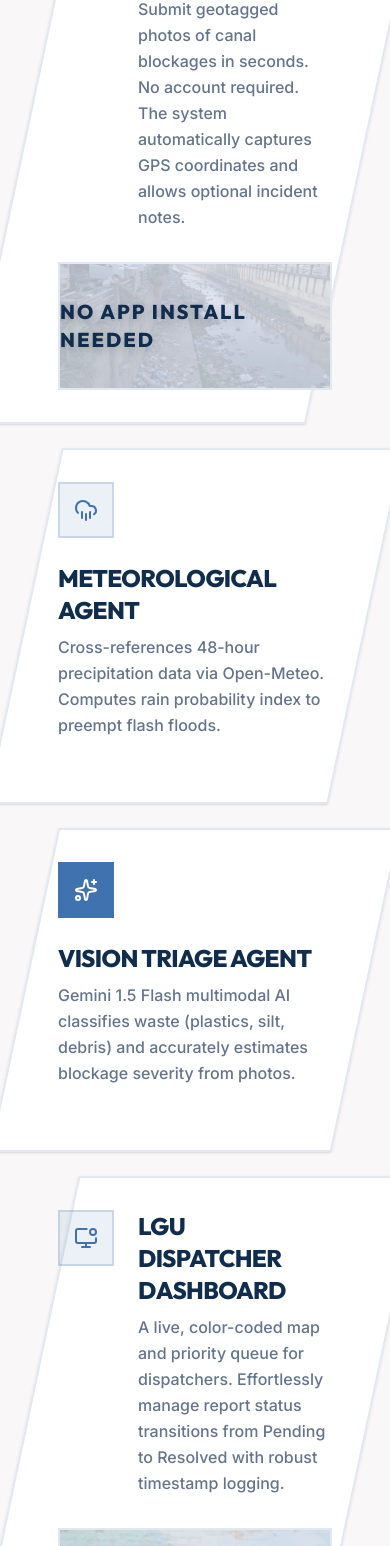
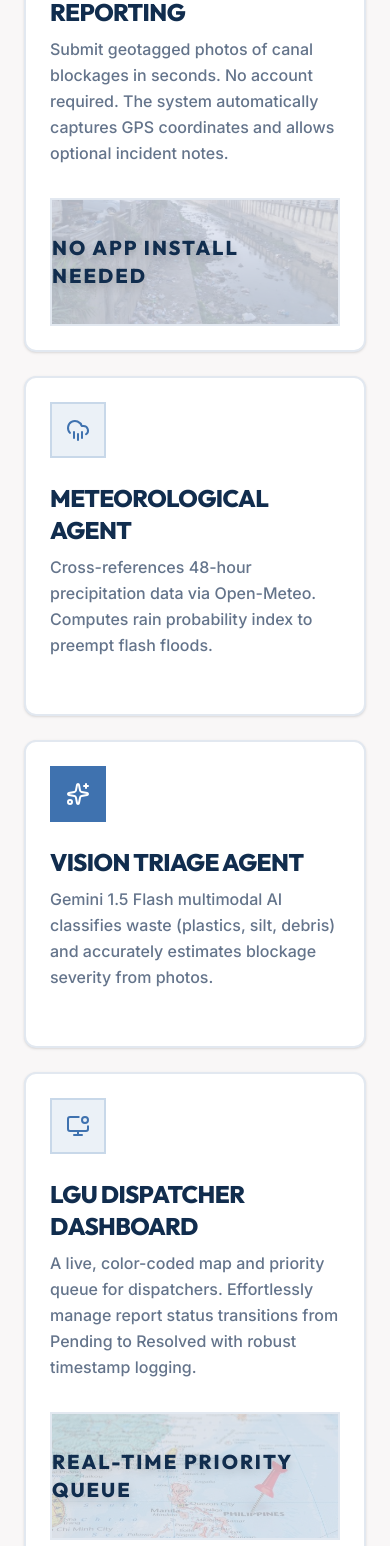
Before and after one commit to Goldenavs/esteRoute, a React (Vite) app in the folder frontend/: page /login in a window 390 px wide. Shown: the part 2210-3756 px from the top of the page. Built offline with nearby package versions, Linux system fonts and the light colour scheme.

Commit message:
refactor: features section for mobile compatibility

```diff
--- a/frontend/src/components/auth/FeaturesSection.tsx
+++ b/frontend/src/components/auth/FeaturesSection.tsx
@@ -41,7 +41,7 @@ export default function FeaturesSection() {
     offset: ["start start", "end start"]
   });
 
-  const y = useTransform(scrollYProgress, [0, 1], ["0%", "30%"]);
+  const y = useTransform(scrollYProgress, [0, 1], ["0px", "150px"]);
   const opacity = useTransform(scrollYProgress, [0, 1], [1, 0.5]);
 
   return (
@@ -49,7 +49,7 @@ export default function FeaturesSection() {
       ref={ref}
       id="features"
       style={{ y, opacity }}
-      className="py-24 px-6 lg:px-16 bg-app-bg relative overflow-hidden z-10"
+      className="pt-24 pb-48 md:pb-64 px-6 lg:px-16 bg-app-bg relative overflow-hidden z-10"
     >
       <div className="w-full max-w-7xl mx-auto">
         <motion.div
@@ -84,9 +84,9 @@ export default function FeaturesSection() {
         >
           {/* Feature 1: Citizen (2 cols) */}
           <motion.div variants={cardVariants} className="md:col-span-2">
-            <div className="group relative bg-surface border-2 border-border-subtle hover:border-brand-primary transition-all duration-300 shadow-sm hover:shadow-xl -skew-x-12 p-8 h-full">
-              <div className="skew-x-12 h-full flex flex-col justify-between">
-                <div className="flex gap-6 items-start mb-8">
+            <div className="group relative bg-surface border-2 border-border-subtle hover:border-brand-primary transition-all duration-300 shadow-sm hover:shadow-xl md:-skew-x-12 p-6 md:p-8 h-full rounded-xl md:rounded-none">
+              <div className="md:skew-x-12 h-full flex flex-col justify-between">
+                <div className="flex flex-col sm:flex-row gap-6 items-start mb-8">
                   <div className="shrink-0 w-14 h-14 bg-brand-primary/10 border-2 border-brand-primary/20 flex items-center justify-center group-hover:scale-110 transition-transform duration-300">
                     <Camera className="w-6 h-6 text-brand-primary" />
                   </div>
@@ -109,8 +109,8 @@ export default function FeaturesSection() {
 
           {/* Feature 2: Meteorological (1 col) */}
           <motion.div variants={cardVariants} className="md:col-span-1">
-            <div className="group relative bg-surface border-2 border-border-subtle hover:border-brand-primary transition-all duration-300 shadow-sm hover:shadow-xl -skew-x-12 p-8 h-full">
-              <div className="skew-x-12 h-full flex flex-col justify-between">
+            <div className="group relative bg-surface border-2 border-border-subtle hover:border-brand-primary transition-all duration-300 shadow-sm hover:shadow-xl md:-skew-x-12 p-6 md:p-8 h-full rounded-xl md:rounded-none">
+              <div className="md:skew-x-12 h-full flex flex-col justify-between">
                 <div className="flex flex-col gap-6 items-start mb-8">
                   <div className="shrink-0 w-14 h-14 bg-brand-primary/10 border-2 border-brand-primary/20 flex items-center justify-center group-hover:scale-110 transition-transform duration-300">
                     <CloudRain className="w-6 h-6 text-brand-primary" />
@@ -130,8 +130,8 @@ export default function FeaturesSection() {
 
           {/* Feature 3: Vision AI (1 col) */}
           <motion.div variants={cardVariants} className="md:col-span-1">
-            <div className="group relative bg-surface border-2 border-border-subtle hover:border-brand-primary transition-all duration-300 shadow-sm hover:shadow-xl -skew-x-12 p-8 h-full">
-              <div className="skew-x-12 h-full flex flex-col justify-between">
+            <div className="group relative bg-surface border-2 border-border-subtle hover:border-brand-primary transition-all duration-300 shadow-sm hover:shadow-xl md:-skew-x-12 p-6 md:p-8 h-full rounded-xl md:rounded-none">
+              <div className="md:skew-x-12 h-full flex flex-col justify-between">
                 <div className="flex flex-col gap-6 items-start mb-8">
                   <div className="shrink-0 w-14 h-14 bg-brand-primary border-2 border-brand-primary flex items-center justify-center group-hover:scale-110 transition-transform duration-300">
                     <Sparkles className="w-6 h-6 text-white" />
@@ -151,9 +151,9 @@ export default function FeaturesSection() {
 
           {/* Feature 4: Dispatch (2 cols) */}
           <motion.div variants={cardVariants} className="md:col-span-2">
-            <div className="group relative bg-surface border-2 border-border-subtle hover:border-brand-primary transition-all duration-300 shadow-sm hover:shadow-xl -skew-x-12 p-8 h-full">
-              <div className="skew-x-12 h-full flex flex-col justify-between">
-                <div className="flex gap-6 items-start mb-8">
+            <div className="group relative bg-surface border-2 border-border-subtle hover:border-brand-primary transition-all duration-300 shadow-sm hover:shadow-xl md:-skew-x-12 p-6 md:p-8 h-full rounded-xl md:rounded-none">
+              <div className="md:skew-x-12 h-full flex flex-col justify-between">
+                <div className="flex flex-col sm:flex-row gap-6 items-start mb-8">
                   <div className="shrink-0 w-14 h-14 bg-brand-primary/10 border-2 border-brand-primary/20 flex items-center justify-center group-hover:scale-110 transition-transform duration-300">
                     <MonitorDot className="w-6 h-6 text-brand-primary" />
                   </div>
```
